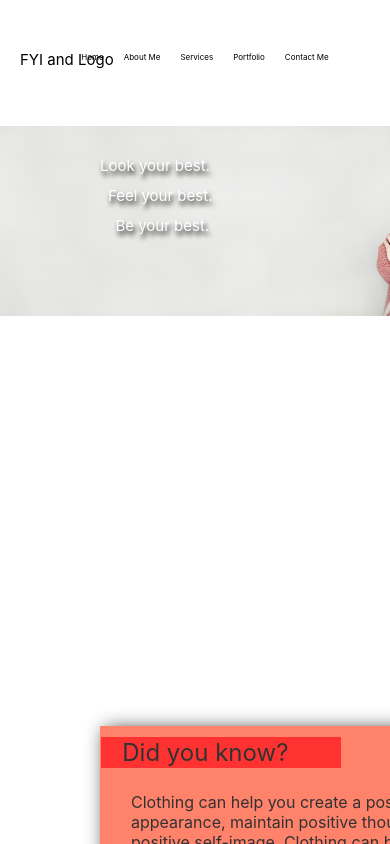
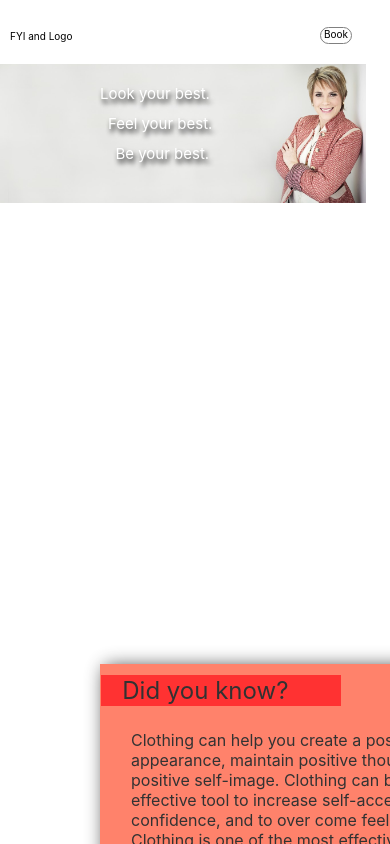
Before and after one commit to Parker-Archibald/FYIProject, a React (Create React App) app: page / in a window 390 px wide. Shown: the top 844 px of the page. Built offline with nearby package versions, Linux system fonts and the light colour scheme; no server answers.

Commit message:
homePage Responsiveness

```diff
--- a/src/Styles/HomePic.css
+++ b/src/Styles/HomePic.css
@@ -97,25 +97,26 @@
 @media only screen and (max-width: 1440px) {
     .Pic {
         background-size: relative;
-        width: 500px;
+        width: 366px;
         background-size: contain;
+        margin-top: 20px;
     }
     #picQuote1 {
         font-size: 15px;
-        margin-top: 30px;
+        margin-top: 20px;
         animation: textLoad 1.5s forwards;
     }
 
     #picQuote2 {
         font-size: 15px;
-        margin-top: 60px;
+        margin-top: 50px;
         animation: textLoad2 1.5s forwards;
         animation-delay: 1s
     }
 
     #picQuote3 {
         font-size: 15px;
-        margin-top: 90px;
+        margin-top: 80px;
         animation: textLoad3 1.5s forwards;
         animation-delay: 2s;
     }
--- a/src/Styles/NavStyle.css
+++ b/src/Styles/NavStyle.css
@@ -40,18 +40,19 @@ nav {
     }
 
     nav {
-        margin-left: 20px;
-        margin-top: 35px;
+        margin-left: -1050px;
+        margin-top: 40px;
     }
 
     #FYI {
-        font-size: 15px;
-        margin-left: 20px;
+        font-size: 10px;
+        margin-left: 10px;
+        margin-top: 30px;
     }
 
     #login {
         font-size: 10px;
-        margin-left: 400px;
+        margin-left: 320px;
         margin-top: -15px;
         width: 30px;
         height: 15px;
```
